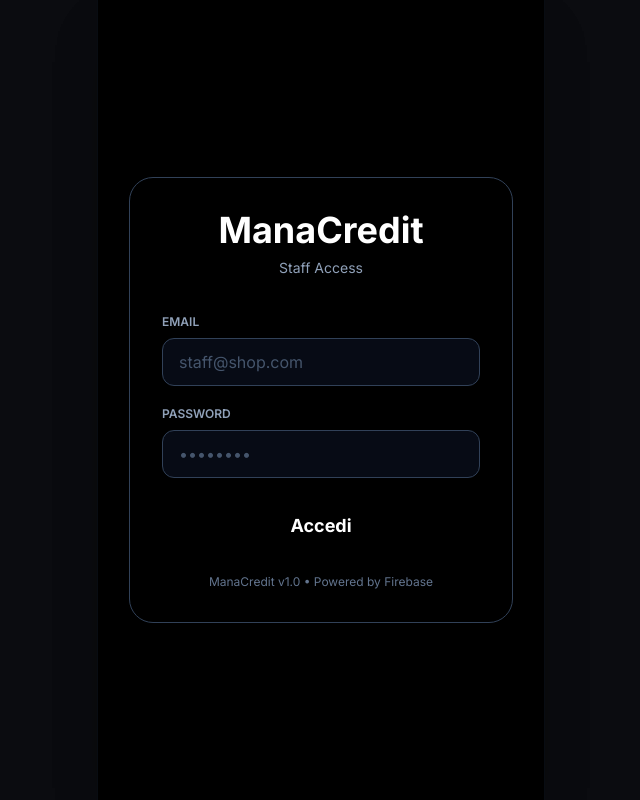
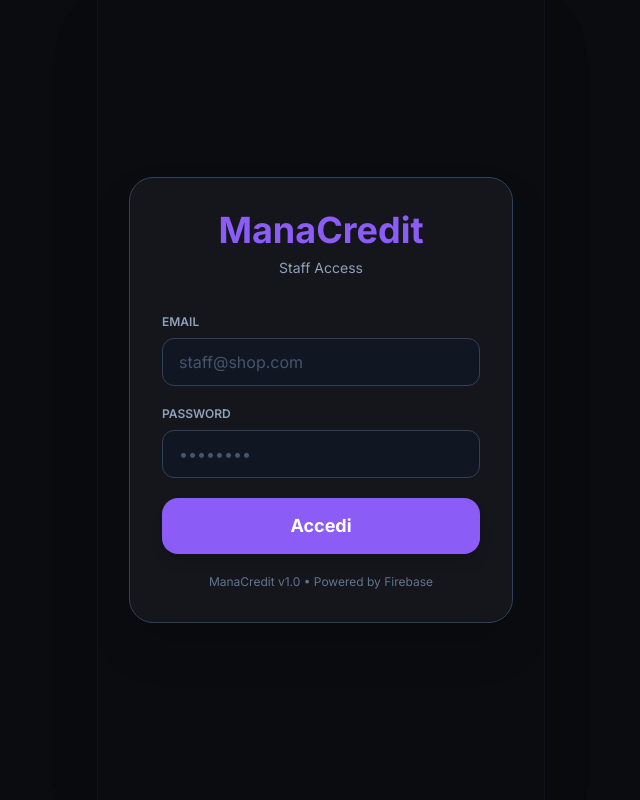
Before and after one commit to Xormac5/manaCredit, a React (Vite) app: page /login in a window 1280 px wide. Shown: the whole page, without its empty margins (319-959 px from the left). Built offline with nearby package versions, Linux system fonts and the light colour scheme; no server answers.

Commit message:
style: update color palette, standardize button text colors, and refine CustomerCard UI components

```diff
--- a/src/components/ui/BigButton.tsx
+++ b/src/components/ui/BigButton.tsx
@@ -7,8 +7,8 @@
 
 const variants: Record<string, string> = {
   primary: 'bg-mana-primary hover:bg-mana-primary-hover active:scale-95 text-white',
-  success: 'bg-mana-green hover:bg-mana-green-hover active:scale-95 text-mana-card font-extrabold',
-  danger: 'bg-mana-orange hover:bg-mana-orange-hover active:scale-95 text-mana-card font-extrabold',
+  success: 'bg-mana-green hover:bg-mana-green-hover active:scale-95 text-white font-extrabold',
+  danger: 'bg-mana-orange hover:bg-mana-orange-hover active:scale-95 text-white font-extrabold',
 };
 
 export default function BigButton({
--- a/src/components/ui/NumPad.tsx
+++ b/src/components/ui/NumPad.tsx
@@ -36,7 +36,7 @@
       {/* Display importo */}
       <div className="text-center">
         <p className="text-sm text-slate-400 mb-2">Importo</p>
-        <p className="text-5xl font-bold text-mana-primary">
+        <p className="text-5xl font-bold text-mana-green">
           € {display}
         </p>
       </div>
--- a/src/index.css
+++ b/src/index.css
@@ -1,17 +1,41 @@
 @import "tailwindcss";
 
-:root {
-  --mana-bg: #0B0C10;
-  --mana-card: #14161C;
-  --mana-primary: #8B5CF6;
-  --mana-green: #10B981;
-  --mana-orange: #F97316;
-  --mana-danger: #EF4444;
+@theme {
+  /* Brand Colors */
+  --color-mana-bg: #0B0C10;
+  --color-mana-card: #14161C;
+  --color-mana-card-hover: #1f222b;
+  --color-mana-primary: #8B5CF6;
+  --color-mana-primary-hover: #7C3AED;
+  --color-mana-green: #10B981;
+  --color-mana-green-hover: #059669;
+  --color-mana-orange: #F97316;
+  --color-mana-orange-hover: #EA580C;
+  --color-mana-danger: #EF4444;
+  --color-mana-danger-hover: #DC2626;
+
+  /* Animations */
+  --animate-slide-up: slide-up 0.3s ease-out;
+  --animate-fade-in: fade-in 0.3s ease-out;
+  --animate-spin-slow: spin-slow 1s linear infinite;
+
+  @keyframes slide-up {
+    0% { transform: translateY(100%); opacity: 0; }
+    100% { transform: translateY(0); opacity: 1; }
+  }
+  @keyframes fade-in {
+    0% { opacity: 0; }
+    100% { opacity: 1; }
+  }
+  @keyframes spin-slow {
+    from { transform: rotate(0deg); }
+    to { transform: rotate(360deg); }
+  }
 }
 
 /* Global Styles */
 body {
-  background-color: rgb(11, 12, 16);
+  background-color: #0B0C10;
   color: white;
   font-family: 'Inter', -apple-system, system-ui, 'Segoe UI', sans-serif;
   -webkit-tap-highlight-color: transparent;
--- a/src/pages/CustomerCard.tsx
+++ b/src/pages/CustomerCard.tsx
@@ -135,9 +135,9 @@
       <main className="flex flex-col gap-5 p-4">
         {/* Saldo - Elemento principale */}
         <div className="bg-mana-card rounded-3xl p-8 text-center shadow-lg border border-slate-700">
-          <p className="text-sm text-slate-400 mb-2">Saldo attuale</p>
-          <p className="text-6xl font-extrabold text-mana-primary mb-1">
-            €{wallet.balance.toFixed(2)}
+          <p className="text-[10px] text-slate-500 font-bold tracking-widest uppercase mb-1">AVAILABLE MANA BALANCE</p>
+          <p className="text-5xl font-extrabold text-mana-green mb-1">
+            € {wallet.balance.toFixed(2)}
           </p>
           <p className="text-xs text-slate-500">Customer ID: {wallet.id}</p>
         </div>
@@ -179,27 +179,19 @@
         <div className="mb-6">
           <p className="text-xs text-slate-400 font-semibold uppercase mb-3">Seleziona causale</p>
           <div className="flex flex-wrap gap-2">
-            {reasons.map((r) => {
-              const isActive = reason === r;
-              return (
+            {reasons.map((r) => (
               <button
                 key={r}
                 onClick={() => setReason(r)}
                 className={`px-4 py-2 rounded-full text-sm font-medium transition-all ${
-                    isActive
-                      ? 'shadow-lg bg-transparent border-2'
+                  reason === r
+                    ? 'bg-mana-primary/10 text-mana-primary border-2 border-mana-primary shadow-lg'
                     : 'bg-transparent text-slate-400 hover:text-white border border-slate-700'
                 }`}
-                  style={isActive ? {
-                    borderColor: 'var(--mana-primary)',
-                    color: 'var(--mana-primary)',
-                    boxShadow: '0 0 10px rgba(139, 92, 246, 0.2)'
-                  } : undefined}
               >
                 {r}
               </button>
-              );
-            })}
+            ))}
           </div>
         </div>
 
```
Lines whose indentation alone changed are shown as unchanged.
